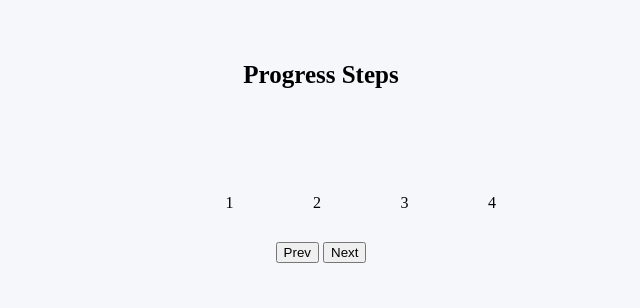
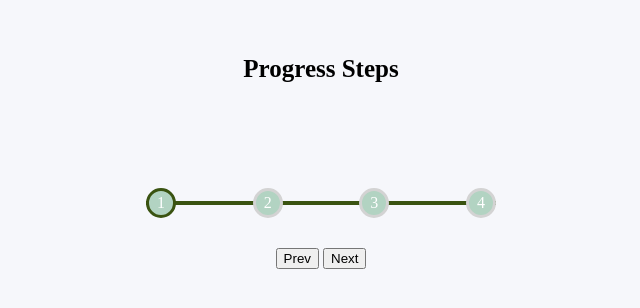
Before and after one commit to samantha-navarro/making-progress-project, a plain HTML site: page index.html in a window 1280 px wide. Shown: the part 246-554 px from the top of the page, without its empty margins (319-959 px from the left). Drawn offline with Linux system fonts and the light colour scheme; a web font is replaced by a local one.

Commit message:
css .progress and .circle complete

```diff
--- a/style.css
+++ b/style.css
@@ -1,4 +1,9 @@
 @import url('https://fonts.googleapis.com/css2?family=Abril+Fatface&family=Tiro+Gurmukhi:ital@0;1&display=swap');
+
+:root {
+  --line-border-fill: #3a5311;
+  --line-border-empty: lightgray;
+}
 
 * {
   box-sizing: border-box;
@@ -22,7 +27,6 @@ body {
 h1 {
   margin-bottom: 30%;
   font-size: 25px;
-
 }
 
 .progress-container {
@@ -37,3 +41,50 @@ h1 {
   width: 350px;
   /* the size of the container */
 }
+
+.progress-container::before {
+  content: '';
+  background-color: var(--line-border-empty);
+  position: absolute;
+  top: 50%;
+  left: 0;
+  height: 4px;
+  width: 100%;
+  transform: translateY(-50%);
+  /* to make the Y axis be in the middle of the numbers */
+  z-index: -1;
+  /* to let the number be before the line */
+}
+
+/* .progress moving from one line to the next */
+.progress {
+  background-color: var(--line-border-fill);
+  position: absolute;
+  /* this makes the numbers appear evenly with line */
+  top: 50%;
+  left: 0;
+  height: 4px;
+  width: 100%;
+  transform: translateY(-50%);
+  z-index: -1;
+  transition: 0.4s ease;
+}
+
+.circle {
+  background-color: #b2d3c2;
+  color: white;
+  border-radius: 50%;
+  height: 30px;
+  width: 30px;
+
+  /* center the circles to fit inside */
+  display: flex;
+  align-items: center;
+  justify-content: center;
+  border: 3px solid lightgray;
+  transform: 0.4s ease;
+}
+
+.circle.active {
+  border-color: var(--line-border-fill);
+}
```
Lines whose indentation alone changed are shown as unchanged.
